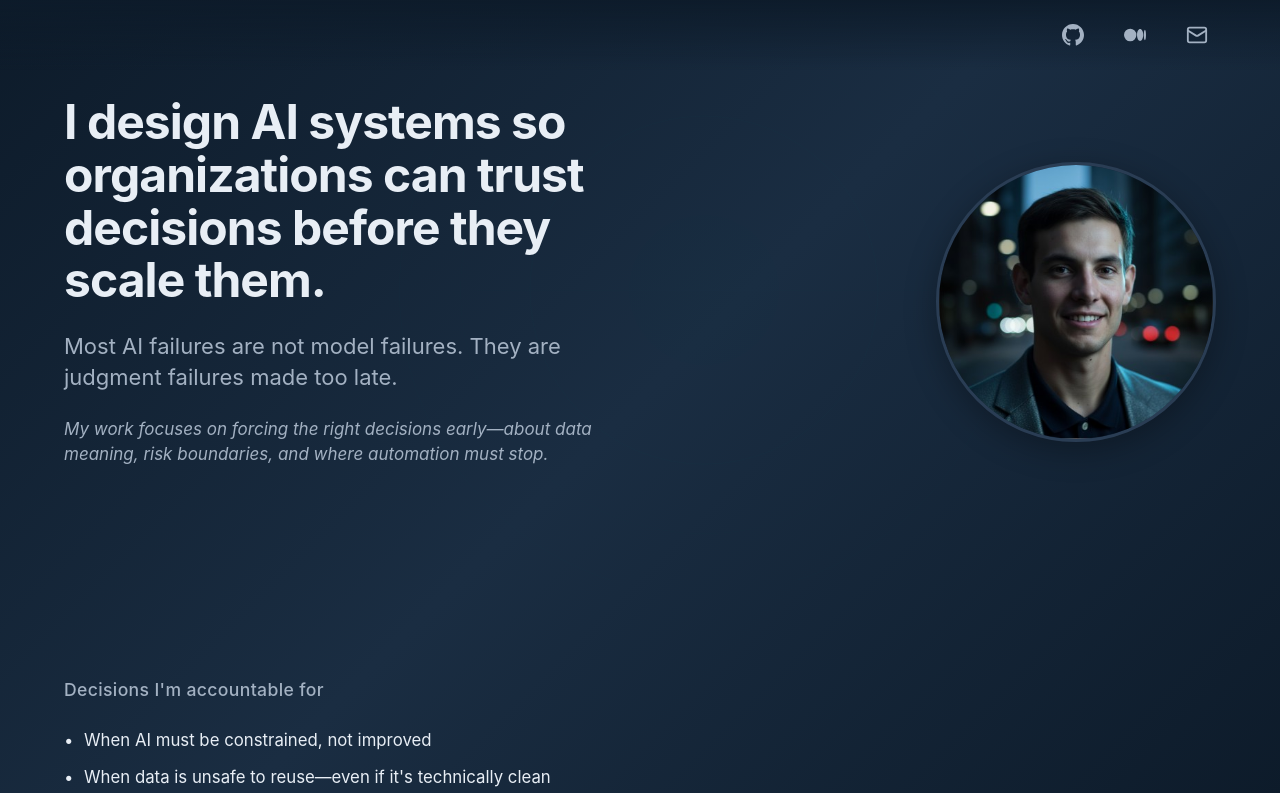
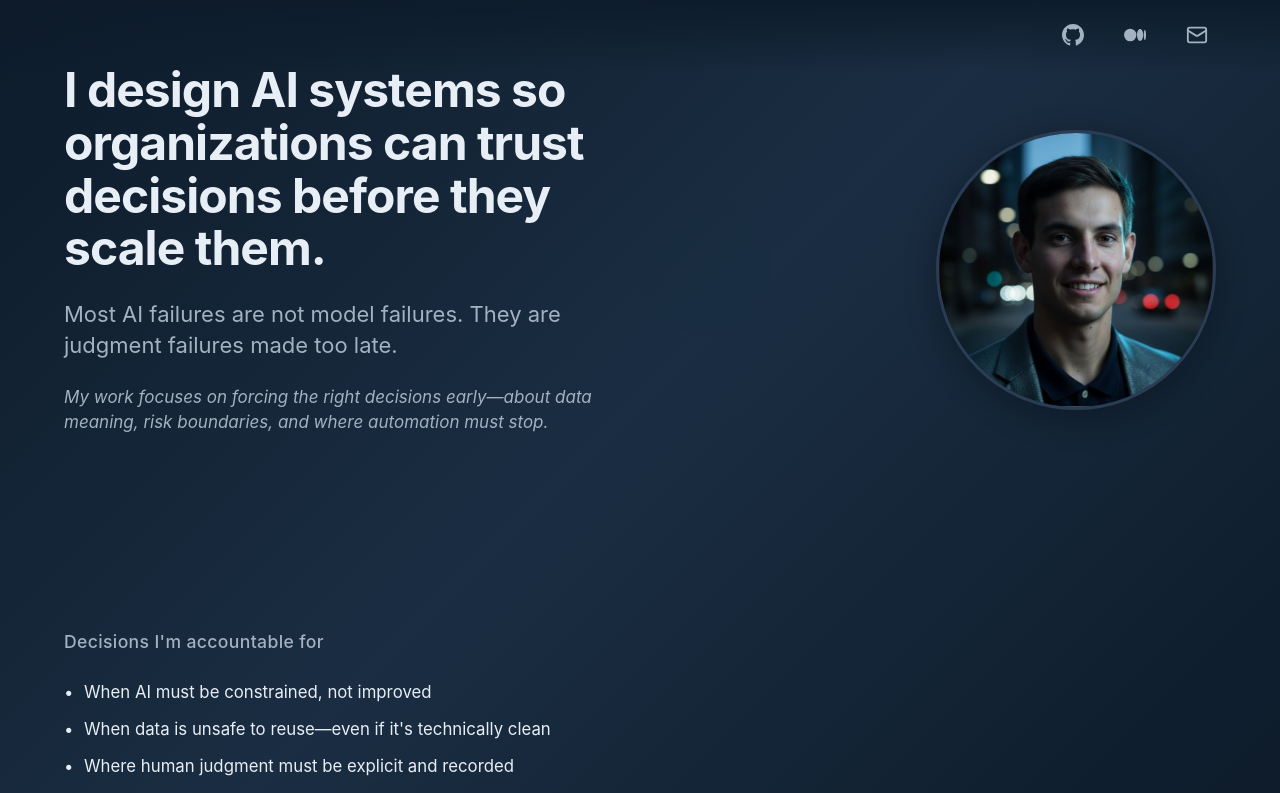
Before and after one commit to conorbliss-hash/conorbliss.github.io, a React (Vite) app: page /#/ in a window 1280 px wide. Shown: the top 793 px of the page. Built offline with nearby package versions, Linux system fonts and the light colour scheme.

Commit message:
Reduce vertical spacing ~40% for tighter layout

```diff
--- a/src/components/Assertions.css
+++ b/src/components/Assertions.css
@@ -1,5 +1,5 @@
 .assertions {
-  padding: calc(var(--spacing-unit) * 10) 0;
+  padding: calc(var(--spacing-unit) * 7) 0;
 }
 
 .assertions-title {
--- a/src/components/Boundaries.css
+++ b/src/components/Boundaries.css
@@ -1,5 +1,5 @@
 .boundaries {
-  padding: 3rem 0;
+  padding: 2rem 0;
   border-top: 1px solid var(--border);
 }
 
--- a/src/components/Hero.css
+++ b/src/components/Hero.css
@@ -1,8 +1,8 @@
 .hero {
-  min-height: 60vh;
+  min-height: 50vh;
   display: flex;
   align-items: center;
-  padding: calc(var(--spacing-unit) * 12) 0 calc(var(--spacing-unit) * 8) 0;
+  padding: calc(var(--spacing-unit) * 8) 0 calc(var(--spacing-unit) * 6) 0;
   position: relative;
   overflow: hidden;
 }
--- a/src/components/JudgmentCalls.css
+++ b/src/components/JudgmentCalls.css
@@ -1,5 +1,5 @@
 .judgment-calls {
-  padding: 3rem 0;
+  padding: 2rem 0;
 }
 
 .judgment-calls-title {
--- a/src/components/MarqueeProject.css
+++ b/src/components/MarqueeProject.css
@@ -1,6 +1,6 @@
 .marquee-project {
   position: relative;
-  padding: calc(var(--spacing-unit) * 6) 0 calc(var(--spacing-unit) * 12) 0;
+  padding: calc(var(--spacing-unit) * 4) 0 calc(var(--spacing-unit) * 7) 0;
   border-top: 1px solid var(--border-subtle);
 }
 
--- a/src/components/ProfessionalSystems.css
+++ b/src/components/ProfessionalSystems.css
@@ -1,5 +1,5 @@
 .professional-systems {
-  padding: calc(var(--spacing-unit) * 12) 0;
+  padding: calc(var(--spacing-unit) * 7) 0;
 }
 
 .professional-framing {
```
